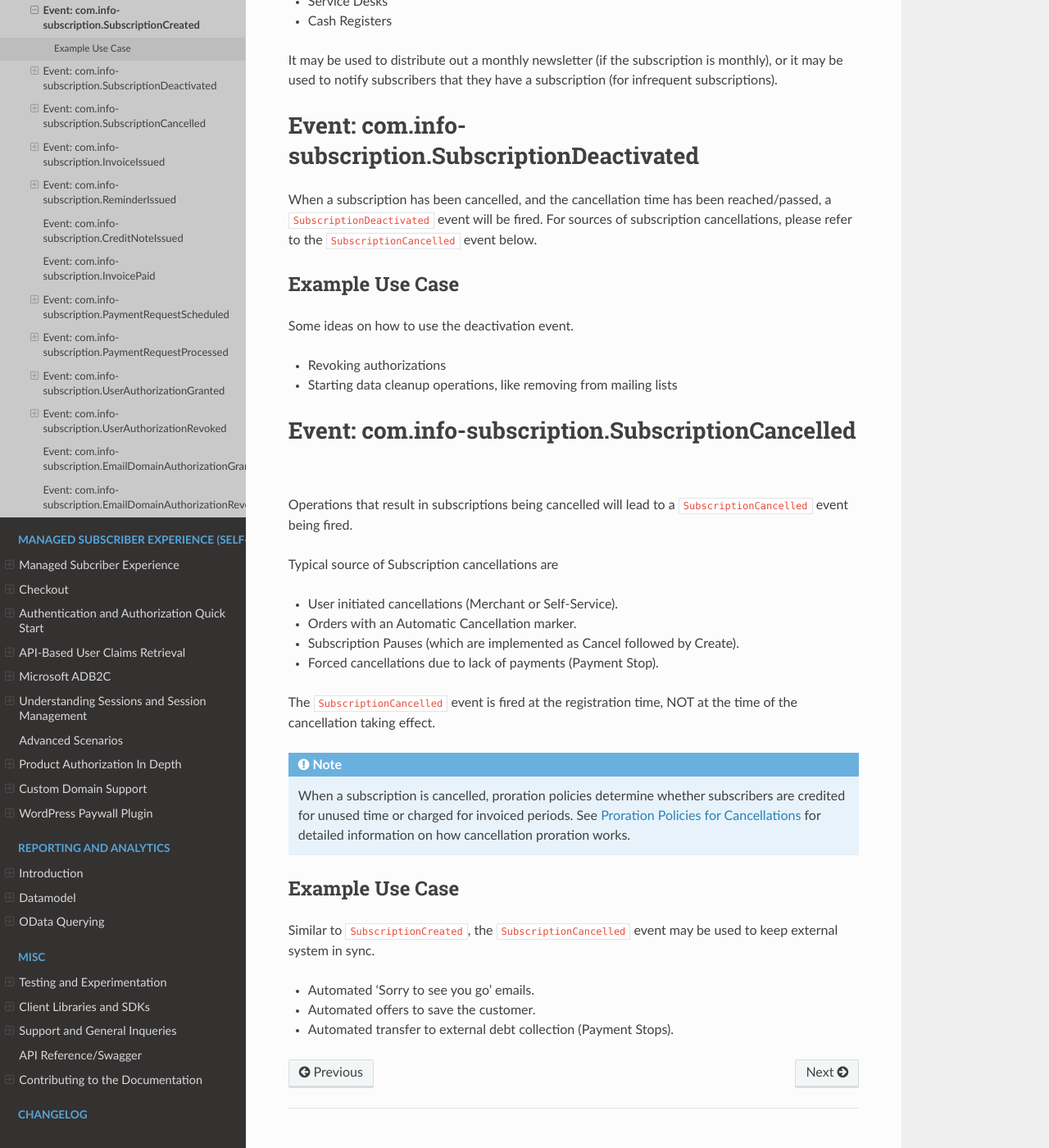
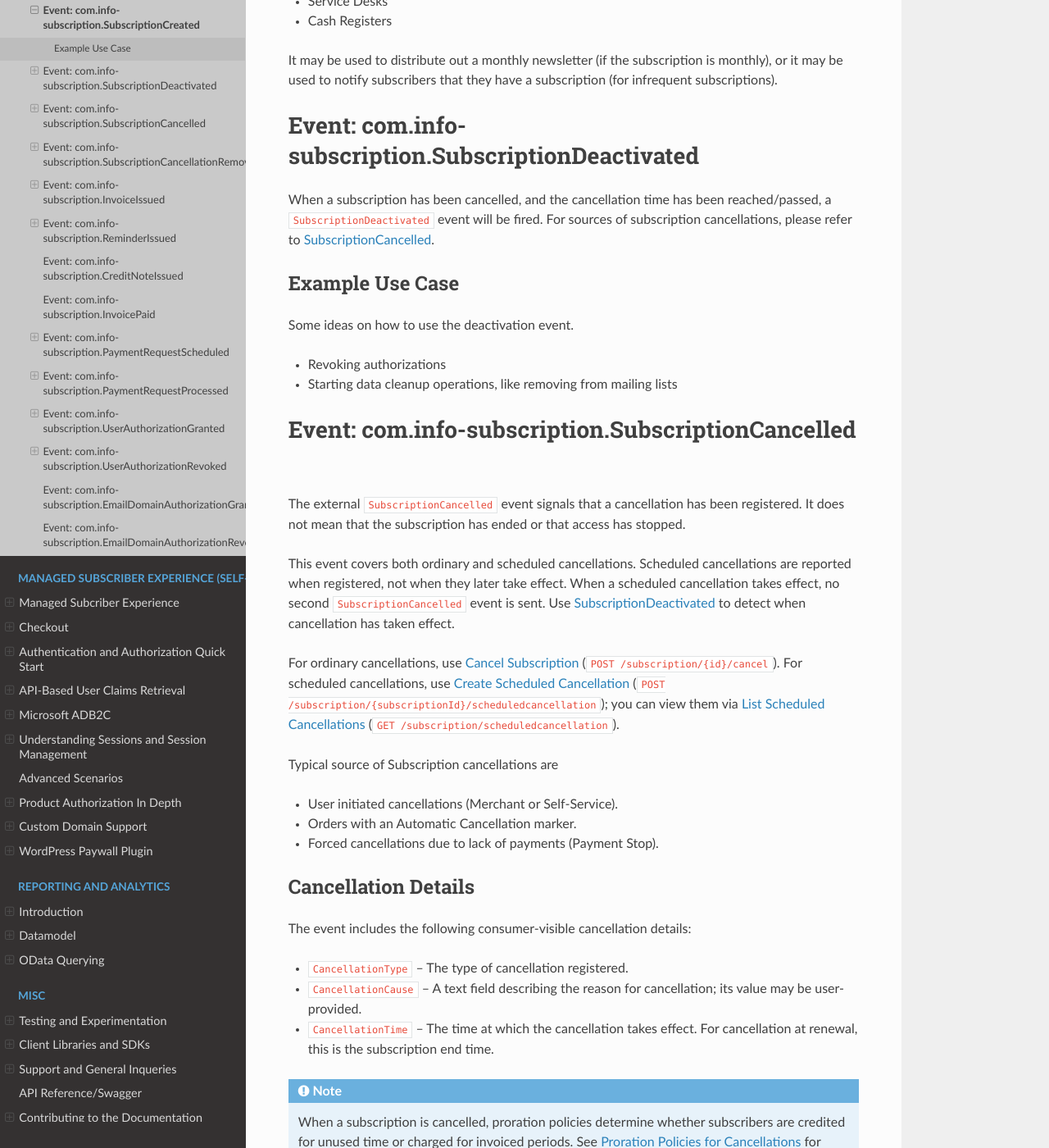
Before and after one commit to infosoftas/info-subscription-doc, a Sphinx documentation site: the page built from source/events/types/subscription.rst, in a window 1280 px wide and 1400 px high, scrolled down 738 px. Shown: the whole window at 82% size. Built offline with Sphinx 7.4.7 and the Read the Docs theme 3.1.0, drawn with Linux system fonts in a browser that asks for light colours; formulas are drawn with MathJax 3; some of the changed text lies outside the part shown.

Commit message:
Clarify cancellation registration, removal, and deactivation events (#190)
Added/Improved flow description for Cancellation Registraiton, Removal and Deactivation events.

* Document cancellation registration and removal signals
* Use deactivation event for billing-cycle resource cleanup
* Clarify verified immediate cancellations and cancellation cause text
* Clarify immediate cancellation verification and user-provided cause

```diff
--- a/source/billing/billingcycle.rst
+++ b/source/billing/billingcycle.rst
@@ -199,7 +199,7 @@ For a worked, end-to-end example of using this hybrid model to build usage-based
 
 11. **Subscription Cancellation**
 	- If payment is not received after reminders, the subscription may be cancelled.
-	- Integration: Listen for :ref:`SubscriptionCancelled <subscription-cancelled-event>` and :ref:`SubscriptionDeactivated <subscription-deactivated-event>` events to clean up resources or notify users.
+	- Integration: Use :ref:`SubscriptionCancelled <subscription-cancelled-event>` for registration-related actions, such as notifying users that a cancellation has been registered. Use :ref:`SubscriptionDeactivated <subscription-deactivated-event>` to revoke access or clean up resources when cancellation takes effect. For immediate cancellations, you can also act on ``SubscriptionCancelled`` after verifying the subscription's cancelled status as described in :ref:`Proration Policies for Cancellations <proration-policies>`; do not clean up based on registration alone.
 	- For details on how cancellations affect billing and proration, see :ref:`Proration Policies for Cancellations <proration-policies>`.
 
 12. **End**
--- a/source/events/types/subscription.rst
+++ b/source/events/types/subscription.rst
@@ -32,7 +32,7 @@ It may be used to distribute out a monthly newsletter (if the subscription is mo
 Event: com.info-subscription.SubscriptionDeactivated
 ----------------------------------------------------
 When a subscription has been cancelled, and the cancellation time has been reached/passed, a ``SubscriptionDeactivated`` event will be fired.
-For sources of subscription cancellations, please refer to the ``SubscriptionCancelled`` event below.
+For sources of subscription cancellations, please refer to :ref:`SubscriptionCancelled <subscription-cancelled-event>`.
 
 Example Use Case
 ~~~~~~~~~~~~~~~~
@@ -45,16 +45,26 @@ Some ideas on how to use the deactivation event.
 
 Event: com.info-subscription.SubscriptionCancelled
 --------------------------------------------------
-Operations that result in subscriptions being cancelled will lead to a ``SubscriptionCancelled`` event being fired.
+The external ``SubscriptionCancelled`` event signals that a cancellation has been registered. It does not mean that the subscription has ended or that access has stopped.
+
+This event covers both ordinary and scheduled cancellations. Scheduled cancellations are reported when registered, not when they later take effect. When a scheduled cancellation takes effect, no second ``SubscriptionCancelled`` event is sent. Use :ref:`SubscriptionDeactivated <subscription-deactivated-event>` to detect when cancellation has taken effect.
+
+For ordinary cancellations, use :api-ref:`Cancel Subscription </Subscription/post_subscription__id__cancel>` (``POST /subscription/{id}/cancel``). For scheduled cancellations, use :api-ref:`Create Scheduled Cancellation </Subscription/post_subscription__subscriptionId__scheduledcancellation>` (``POST /subscription/{subscriptionId}/scheduledcancellation``); you can view them via :api-ref:`List Scheduled Cancellations </Subscription/get_subscription_scheduledcancellation>` (``GET /subscription/scheduledcancellation``).
 
 Typical source of Subscription cancellations are
 
 * User initiated cancellations (Merchant or Self-Service).
 * Orders with an Automatic Cancellation marker.
-* Subscription Pauses (which are implemented as Cancel followed by Create).
 * Forced cancellations due to lack of payments (Payment Stop).
 
-The ``SubscriptionCancelled`` event is fired at the registration time, NOT at the time of the cancellation taking effect.
+Cancellation Details
+~~~~~~~~~~~~~~~~~~~~
+
+The event includes the following consumer-visible cancellation details:
+
+* ``CancellationType`` – The type of cancellation registered.
+* ``CancellationCause`` – A text field describing the reason for cancellation; its value may be user-provided.
+* ``CancellationTime`` – The time at which the cancellation takes effect. For cancellation at renewal, this is the subscription end time.
 
 .. note::
     When a subscription is cancelled, proration policies determine whether subscribers are credited for unused time or charged for invoiced periods.
@@ -67,3 +77,20 @@ Similar to ``SubscriptionCreated``, the ``SubscriptionCancelled`` event may be u
 * Automated 'Sorry to see you go' emails.
 * Automated offers to save the customer.
 * Automated transfer to external debt collection (Payment Stops).
+
+.. _subscription-cancellation-removed-event:
+
+Event: com.info-subscription.SubscriptionCancellationRemoved
+------------------------------------------------------------
+The external ``SubscriptionCancellationRemoved`` event signals that a registered cancellation has been removed. It applies to both ordinary and scheduled cancellations.
+
+Subscription Identifiers
+~~~~~~~~~~~~~~~~~~~~~~~~
+
+* ``SubscriberId`` – Identifies the subscriber.
+* ``SubscriptionId`` – Identifies the subscription whose cancellation was removed.
+* ``OrganizationId`` – Identifies the organization.
+
+Example Use Case
+~~~~~~~~~~~~~~~~
+Use this event to clear cancellation indicators in external systems or stop cancellation-related communications. It is not a subscription activation event.
```
Also changed, not shown: source/billing/proration-policies.rst (+7 -1 lines), source/subscription/lifecycle.rst (+14 -3 lines).
